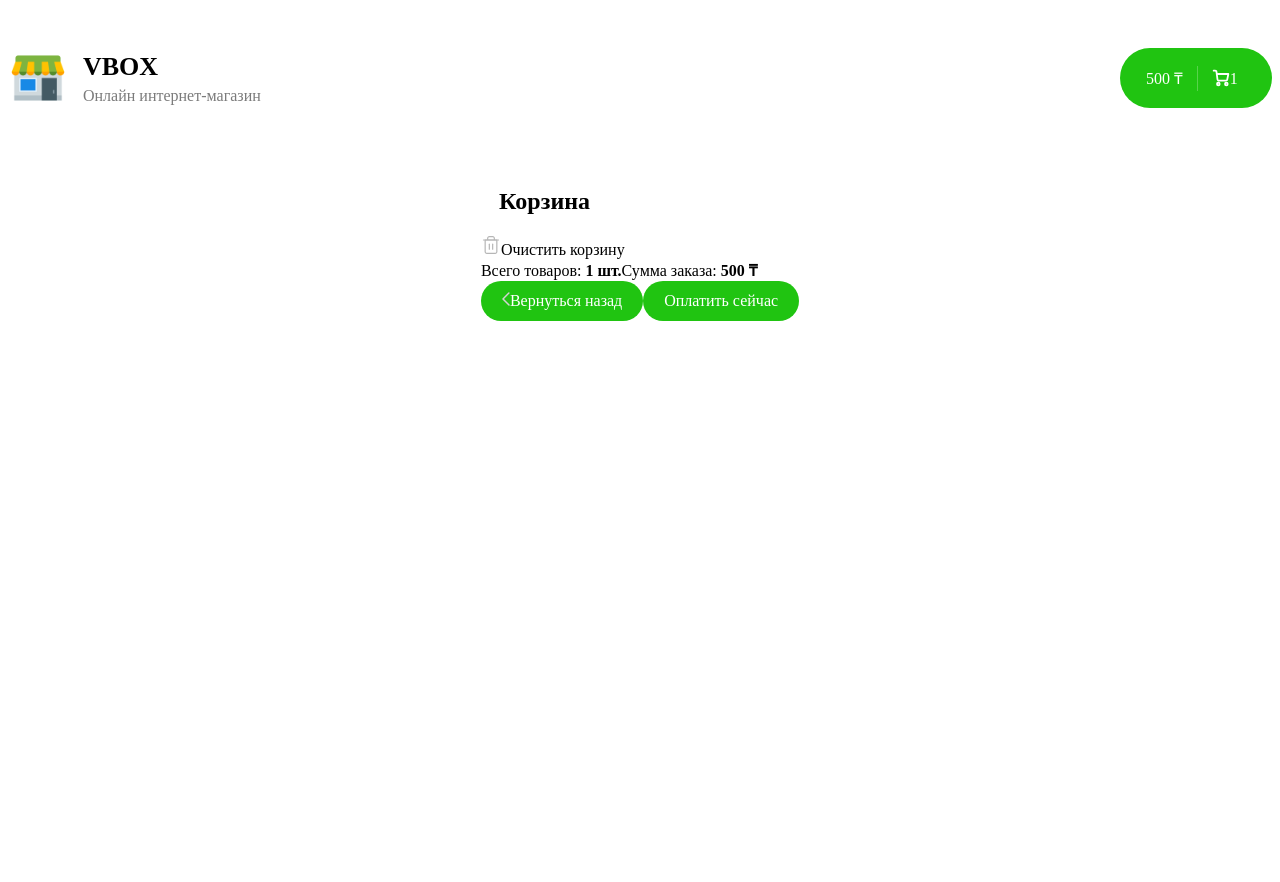
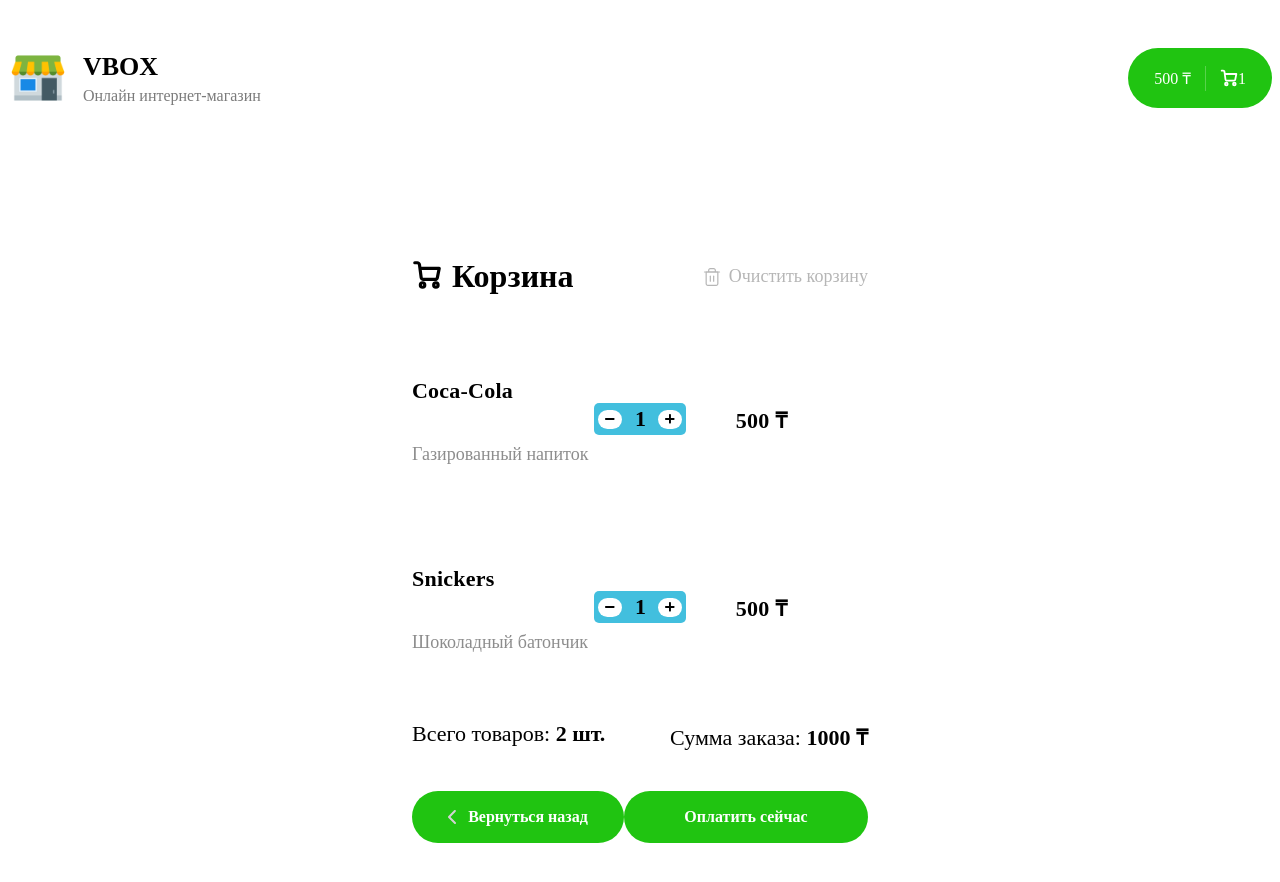
Before and after one commit to adiletaktay/vbox-shop, a React (Vite) app: page /cart in a window 1280 px wide. Shown: the top 882 px of the page. Before the commit the page ends 800 px from the top, so only its background shows below. Built offline with nearby package versions, Linux system fonts and the light colour scheme; the HTML template or start-up script is replaced by a standard one.

Commit message:
fix styles

```diff
--- a/src/App.scss
+++ b/src/App.scss
@@ -1,6 +1,231 @@
 .container {
     max-width: 1280px;
     margin: 0 auto;
+
+    &--cart {
+        max-width: 820px;
+        margin: 90px auto;
+        .content__title {
+          margin: 0;
+        }
+    }
+}
+
+.cart {
+    &__top {
+      display: flex;
+      justify-content: space-between;
+      align-items: center;
+    }
+
+    .content__title {
+      display: flex;
+      align-items: center;
+      font-size: 32px;
+
+      svg {
+        position: relative;
+        top: -2px;
+        width: 30px;
+        height: 30px;
+        margin-right: 10px;
+        path {
+          stroke: black;
+          stroke-width: 1.9;
+        }
+      }
+    }
+
+    &__clear {
+      display: flex;
+      align-items: center;
+      cursor: pointer;
+
+      span {
+        display: inline-block;
+        margin-left: 7px;
+        color: #b6b6b6;
+        font-size: 18px;
+      }
+
+      span,
+      svg,
+      path {
+        transition: all duration ease-in-out;
+      }
+
+      &:hover {
+        svg {
+          path {
+            stroke: darken($color: #b6b6b6, $amount: 50);
+          }
+        }
+        span {
+          color: darken($color: #b6b6b6, $amount: 50);
+        }
+      }
+    }
+
+    &__item {
+      display: flex;
+      width: 100%;
+      padding-top: 30px;
+      margin-top: 30px;
+
+      &-info {
+        display: flex;
+        flex-direction: column;
+        justify-content: center;
+        width: 40%;
+
+        h3 {
+          font-weight: bold;
+          font-size: 22px;
+          line-height: 27px;
+          letter-spacing: 0.01em;
+        }
+
+        p {
+          font-size: 18px;
+          color: #8d8d8d;
+        }
+      }
+
+      &-count {
+        display: flex;
+        align-items: center;
+        justify-content: space-between;
+        width: 13%;
+
+        &-minus {
+          svg {
+            path:first-of-type {
+              display: none;
+            }
+          }
+        }
+
+        b {
+          font-size: 22px;
+        }
+      }
+
+      &-price {
+        display: flex;
+        align-items: center;
+        justify-content: center;
+        width: 33%;
+
+        b {
+          font-weight: bold;
+          font-size: 22px;
+          letter-spacing: 0.01em;
+        }
+      }
+
+      &-remove {
+        display: flex;
+        align-items: center;
+        justify-content: flex-end;
+        width: 4%;
+
+
+        svg {
+          transform: rotate(45deg);
+        }
+
+        .button {
+          svg {
+            width: 11.5px;
+            height: 11.5px;
+            position: relative;
+          }
+        }
+      }
+    }
+
+    &__bottom {
+      margin: 50px 0;
+
+      &-details {
+        display: flex;
+        justify-content: space-between;
+
+        span {
+          font-size: 22px;
+        }
+      }
+
+      &-buttons {
+        display: flex;
+        justify-content: space-between;
+        margin-top: 40px;
+
+        .go-back-btn {
+          display: flex;
+          align-items: center;
+          justify-content: center;
+          width: 210px;
+
+          span {
+            font-weight: 500;
+            font-weight: 600;
+          }
+
+          svg {
+            margin-right: 12px;
+            path {
+              fill: transparent;
+              stroke-width: 2;
+            }
+          }
+        }
+
+        .pay-btn {
+          font-size: 16px;
+          font-weight: 600;
+          width: 210px;
+          padding: 16px;
+        }
+      }
+    }
+
+    &--empty {
+      margin: 0 auto;
+      width: 560px;
+      text-align: center;
+
+      h2 {
+        font-size: 32px;
+        margin-bottom: 10px;
+      }
+
+      p {
+        font-size: 18px;
+        line-height: 145.4%;
+        letter-spacing: 0.01em;
+        color: #777777;
+      }
+
+      icon {
+        position: relative;
+        top: 2px;
+      }
+
+      img {
+        display: block;
+        width: 300px;
+        margin: 45px auto 60px;
+      }
+
+      .button--black {
+        padding: 12px 0 14px;
+        width: 230px;
+        margin: 0 auto;
+        font-weight: 600;
+        font-size: 18px;
+      }
+    }
 }
 
 .header {
@@ -34,7 +259,7 @@
     }
 }
 
-.drinks {
+.drinks, .snacks {
     display: flex;
     flex-direction: row;
     justify-content: space-between;
@@ -42,6 +267,10 @@
 
     &-block {
         width: 30%;
+        display: flex;
+        flex-direction: column;
+        align-items: center;
+        gap: 10px;
     }
 
     &-block__title {
@@ -65,46 +294,10 @@
     }
 }
 
-.snacks {
-    display: flex;
-    flex-direction: row;
-    justify-content: space-between;
-    text-align: center;
-
-    &-block {
-        width: 30%;
-    }
-
-    &-block-info {
-        margin-top: 10px;
-    }
-
-    &-block__title {
-        font-size: 26px;
-    }
-
-    &-block__subtitle {
-        font-size: 20px;
-        color: #7b7b7b;
-    }
-
-    &-block__image {
-        width: 300px;
-        height: 280px;
-    }
-    &-block__bottom {
-        display: flex;
-        gap: 10px;
-        justify-content: center;
-    }
-}
-
 .button {
     display: inline-block;
     background-color: #20c411;
     border-radius: 30px;
-    padding: 10px 20px;
-    min-width: 100px;
     text-align: center;
     cursor: pointer;
     transition: background-color 0.15s ease-in-out, border-color 0.15s ease-in-out;
@@ -124,6 +317,35 @@
     }
 }
 
+.count__info {
+    height: 100%;
+    display: flex;
+}
+
+.count__control {
+    background-color:#00a9d3bd;
+    display: flex;
+    width: auto;
+    justify-content: center;
+    text-align: center;
+    align-self: center;
+    border-radius: 5px;
+    padding: 3px 4px;
+
+    .button--add {
+        background:white;
+    }
+
+    .button--delete {
+        background:white;
+    }
+
+    b, i {
+        margin: 0 3px;
+        width: 30px;
+    }
+}
+
 .button__delimiter {
     width: 1px;
     height: 25px;
@@ -137,6 +359,18 @@
     display: flex;
     flex-direction: column;
     margin-top: 20px;
+
+    &__items {
+        display: flex;
+        flex-wrap: wrap;
+        justify-content: space-between;
+      }
+
+      &__top {
+        display: flex;
+        align-items: center;
+        justify-content: space-between;
+    }
 }
 
 .not-found {
--- a/src/Cart.jsx
+++ b/src/Cart.jsx
@@ -37,6 +37,7 @@
             </svg>
             Корзина
           </h2>
+          <div className="cart__clear">
             <svg
               width="20"
               height="20"
@@ -77,14 +78,108 @@
           </div>
         </div>
         <div className="content__items">
+          <div className="cart__item">
+            <div className="cart__item-info">
+              <h3>Coca-Cola</h3>
+              <p>Газированный напиток</p>
+            </div>
+            <div className="count__info">
+            <div className="cart__item-count count__control">
+              <button className="button button--delete">
+                  <svg
+                    width="10"
+                    height="10"
+                    viewBox="0 0 10 10"
+                    fill="none"
+                    xmlns="http://www.w3.org/2000/svg"
+                    >
+                        <path
+                        d="M5.75998 5.92001L3.83998 5.92001L0.959977 5.92001C0.429817 5.92001 -2.29533e-05 5.49017 -2.29301e-05 4.96001C-2.2907e-05 4.42985 0.429817 4.00001 0.959977 4.00001L3.83998 4L5.75998 4.00001L8.63998 4.00001C9.17014 4.00001 9.59998 4.42985 9.59998 4.96001C9.59998 5.49017 9.17014 5.92001 8.63998 5.92001L5.75998 5.92001Z"
+                        fill="black"
+                        ></path>
+                    </svg>
+              </button>
+              <b>1</b>
+              <button className="button button--add">
+                <svg
+                  width="10"
+                  height="10"
+                  viewBox="0 0 10 10"
+                  fill="none"
+                  xmlns="http://www.w3.org/2000/svg"
+                >
+                  <path
+                    d="M5.92001 3.84V5.76V8.64C5.92001 9.17016 5.49017 9.6 4.96001 9.6C4.42985 9.6 4.00001 9.17016 4.00001 8.64L4 5.76L4.00001 3.84V0.96C4.00001 0.42984 4.42985 0 4.96001 0C5.49017 0 5.92001 0.42984 5.92001 0.96V3.84Z"
+                    fill="black"
+                  ></path>
+                  <path
+                    d="M5.75998 5.92001L3.83998 5.92001L0.959977 5.92001C0.429817 5.92001 -2.29533e-05 5.49017 -2.29301e-05 4.96001C-2.2907e-05 4.42985 0.429817 4.00001 0.959977 4.00001L3.83998 4L5.75998 4.00001L8.63998 4.00001C9.17014 4.00001 9.59998 4.42985 9.59998 4.96001C9.59998 5.49017 9.17014 5.92001 8.63998 5.92001L5.75998 5.92001Z"
+                    fill="black"
+                  ></path>
+                </svg>
+              </button>
+            </div>
+            </div>
+            <div className="cart__item-price">
+              <b>500 ₸</b>
+            </div>
+          </div>
+        </div>
+        <div className="content__items">
+          <div className="cart__item">
+            <div className="cart__item-info">
+              <h3>Snickers</h3>
+              <p>Шоколадный батончик</p>
+            </div>
+            <div className="count__info">
+            <div className="cart__item-count count__control">
+              <button className="button button--delete">
+              <svg
+                  width="10"
+                  height="10"
+                  viewBox="0 0 10 10"
+                  fill="none"
+                  xmlns="http://www.w3.org/2000/svg"
+                  >
+                  <path
+                  d="M5.75998 5.92001L3.83998 5.92001L0.959977 5.92001C0.429817 5.92001 -2.29533e-05 5.49017 -2.29301e-05 4.96001C-2.2907e-05 4.42985 0.429817 4.00001 0.959977 4.00001L3.83998 4L5.75998 4.00001L8.63998 4.00001C9.17014 4.00001 9.59998 4.42985 9.59998 4.96001C9.59998 5.49017 9.17014 5.92001 8.63998 5.92001L5.75998 5.92001Z"
+                  fill="black"
+                  ></path>
+                </svg>
+              </button>
+              <b>1</b>
+              <button className="button button--add">
+                <svg
+                  width="10"
+                  height="10"
+                  viewBox="0 0 10 10"
+                  fill="none"
+                  xmlns="http://www.w3.org/2000/svg"
+                >
+                  <path
+                    d="M5.92001 3.84V5.76V8.64C5.92001 9.17016 5.49017 9.6 4.96001 9.6C4.42985 9.6 4.00001 9.17016 4.00001 8.64L4 5.76L4.00001 3.84V0.96C4.00001 0.42984 4.42985 0 4.96001 0C5.49017 0 5.92001 0.42984 5.92001 0.96V3.84Z"
+                    fill="black"
+                  ></path>
+                  <path
+                    d="M5.75998 5.92001L3.83998 5.92001L0.959977 5.92001C0.429817 5.92001 -2.29533e-05 5.49017 -2.29301e-05 4.96001C-2.2907e-05 4.42985 0.429817 4.00001 0.959977 4.00001L3.83998 4L5.75998 4.00001L8.63998 4.00001C9.17014 4.00001 9.59998 4.42985 9.59998 4.96001C9.59998 5.49017 9.17014 5.92001 8.63998 5.92001L5.75998 5.92001Z"
+                    fill="black"
+                  ></path>
+                </svg>
+              </button>
+            </div>
+            </div>
+            <div className="cart__item-price">
+              <b>500 ₸</b>
+            </div>
+          </div>
         </div>
         <div className="cart__bottom">
           <div className="cart__bottom-details">
             <span>
-            Всего товаров: <b>1 шт.</b>
+              Всего товаров: <b>2 шт.</b>
             </span>
             <span>
-            Сумма заказа: <b>500 ₸</b>
+              Сумма заказа: <b>1000 ₸</b>
             </span>
           </div>
           <div className="cart__bottom-buttons">
@@ -112,5 +207,6 @@
           </div>
         </div>
       </div>
+    </div>
   )
 }
```
Also changed, not shown: src/DrinkBlock.jsx (+19 -11 lines), src/SnacksBlock.jsx (+17 -10 lines). Lines whose indentation alone changed are shown as unchanged.
